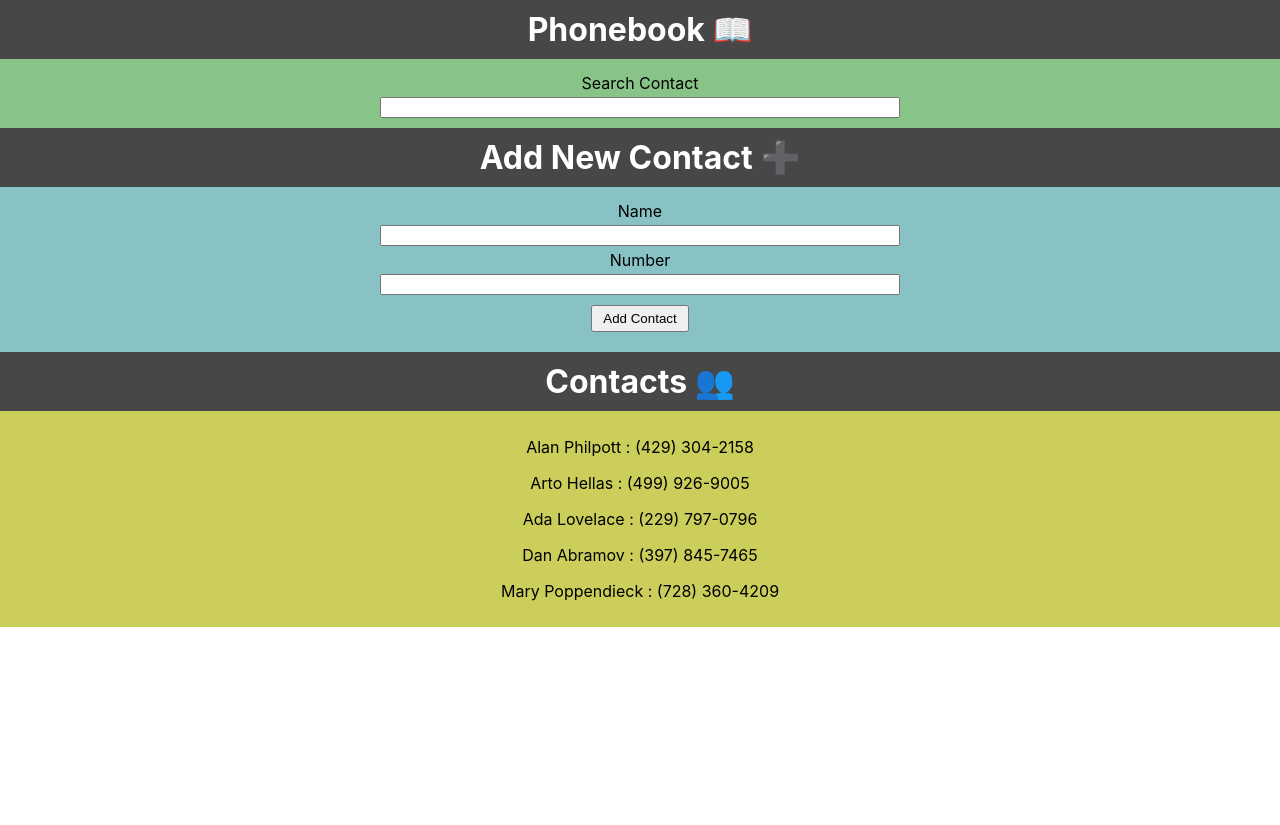
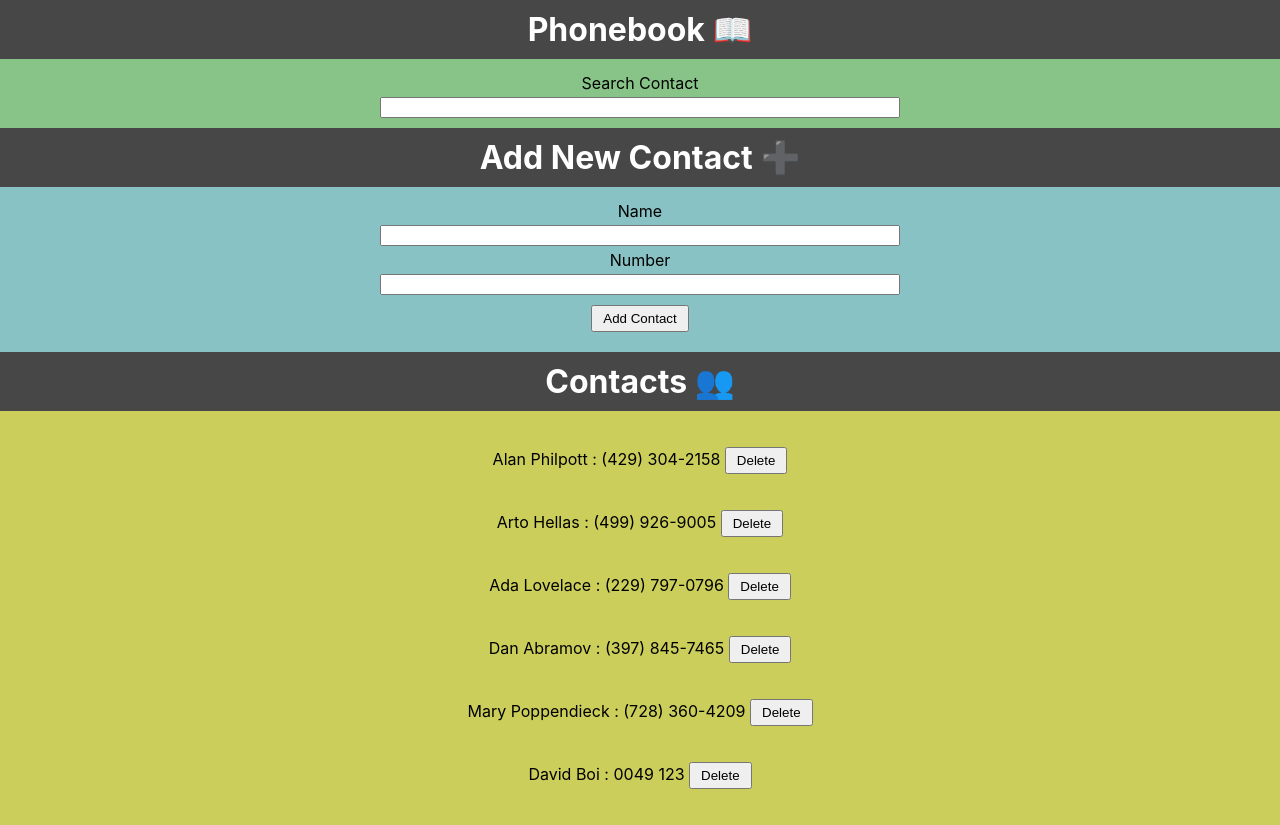
Before and after one commit to alancphilpott/fullstackopen2020, a React (Create React App) app in the folder part2/phonebook/: page / in a window 1280 px wide. Before the commit the page ends 800 px from the top, so only its background shows below. Built offline with nearby package versions, Linux system fonts and the light colour scheme; data requests are answered from the project's data file.

Commit message:
Exercises 2.15 - 2.18

```diff
--- a/part2/phonebook/db.json
+++ b/part2/phonebook/db.json
@@ -1,9 +1,34 @@
 {
-    "contacts": [
-        { "name": "Alan Philpott", "number": "(429) 304-2158", "id": 1},
-        { "name": "Arto Hellas", "number": "(499) 926-9005", "id": 2},
-        { "name": "Ada Lovelace", "number": "(229) 797-0796", "id": 3},
-        { "name": "Dan Abramov", "number": "(397) 845-7465", "id": 4},
-        { "name": "Mary Poppendieck", "number": "(728) 360-4209", "id": 5}
-      ]
+  "contacts": [
+    {
+      "name": "Alan Philpott",
+      "number": "(429) 304-2158",
+      "id": 1
+    },
+    {
+      "name": "Arto Hellas",
+      "number": "(499) 926-9005",
+      "id": 2
+    },
+    {
+      "name": "Ada Lovelace",
+      "number": "(229) 797-0796",
+      "id": 3
+    },
+    {
+      "name": "Dan Abramov",
+      "number": "(397) 845-7465",
+      "id": 4
+    },
+    {
+      "name": "Mary Poppendieck",
+      "number": "(728) 360-4209",
+      "id": 5
+    },
+    {
+      "name": "David Boi",
+      "number": "0049 123",
+      "id": 7
+    }
+  ]
 }
--- a/part2/phonebook/src/App.js
+++ b/part2/phonebook/src/App.js
@@ -2,7 +2,7 @@ import React, { useState, useEffect } from 'react'
 import Contacts from './components/Contacts'
 import Filter from './components/Filter'
 import ContactForm from './components/ContactForm'
-import axios from 'axios'
+import contactService from './services/contacts'
 
 function App() {
   const [contacts, setContacts] = useState([])
@@ -10,41 +10,71 @@ function App() {
   const [newNumber, setNewNumber] = useState('')
   const [search, setSearch] = useState('')
 
-  const getContactsEffectHook = () => {
-    axios
-      .get('http://localhost:3001/contacts')
-      .then((res) => setContacts(res.data))
-      .catch((err) => console.log('Error Fetching Data'))
-  }
+  // Effects
+  useEffect(() => {
+    contactService
+      .getAll()
+      .then((contacts) => setContacts(contacts))
+      .catch((err) => console.log(`Error Occured: ${err}`))
+  }, [])
 
-  useEffect(getContactsEffectHook, [])
+  // Helper Functions
+  const checkAlreadyExists = (contact) =>
+    contacts.filter((c) => c.name.toLowerCase() === contact.name.toLowerCase())
 
-  const checkAlreadyExists = (contact) =>
-    contacts.some(
-      (p) => p.name.toLowerCase() === contact.name.toLowerCase() || p.number === contact.number
-    )
-
+  // Event and State Mngt
   const handleNameInput = (e) => setNewName(e.target.value)
 
   const handleNumberInput = (e) => setNewNumber(e.target.value)
 
   const handleSearchInput = (e) => setSearch(e.target.value)
 
-  const handlenewContact = (e) => {
+  const handleNewContact = (e) => {
     e.preventDefault()
 
     const newContact = {
       name: newName,
-      number: newNumber,
-      id: contacts.length + 1
+      number: newNumber
     }
 
-    if (checkAlreadyExists(newContact))
-      alert(`${newName} or ${newNumber} Already Added To Phonebook`)
-    else {
-      setContacts(contacts.concat(newContact))
-      setNewName('')
-      setNewNumber('')
+    const existing = checkAlreadyExists(newContact)
+    if (existing.length !== 0) {
+      const existingContact = existing[0]
+
+      const shouldUpdate = window.confirm(
+        `${existingContact.name} Already Exists - Update Their Phone Number?`
+      )
+
+      const updatedContact = { ...existingContact, number: newContact.number }
+
+      if (shouldUpdate)
+        contactService.update(existingContact.id, updatedContact).then((contact) => {
+          setContacts(contacts.map((c) => (c.id !== updatedContact.id ? c : contact)))
+        })
+    } else {
+      contactService
+        .create(newContact)
+        .then((contact) => {
+          setContacts(contacts.concat(contact))
+          setNewName('')
+          setNewNumber('')
+        })
+        .catch((err) => console.log(`Error Occured: ${err}`))
+    }
+  }
+
+  const handleDeleteContact = (id) => {
+    const contact = contacts.find((c) => c.id === id)
+
+    const shouldDelete = window.confirm(`Delete ${contact.name}?`)
+
+    if (shouldDelete) {
+      contactService
+        .deleteOne(id)
+        .then((res) => {
+          setContacts(contacts.filter((c) => c.id !== id))
+        })
+        .catch((err) => console.log(`Error Occured: ${err}`))
     }
   }
 
@@ -56,19 +86,19 @@ function App() {
   return (
     <div className={'app-main'}>
       <h1>Phonebook 📖</h1>
-      <Filter search={search} handleClick={handleSearchInput} />
+      <Filter search={search} handleInput={handleSearchInput} />
 
       <h1>Add New Contact ➕</h1>
       <ContactForm
         name={newName}
         number={newNumber}
-        handleForm={handlenewContact}
+        handleForm={handleNewContact}
         handleNameInput={handleNameInput}
         handleNumberInput={handleNumberInput}
       />
 
       <h1>Contacts 👥</h1>
-      <Contacts contacts={contactsToShow} />
+      <Contacts contacts={contactsToShow} handleDelete={handleDeleteContact} />
     </div>
   )
 }
--- a/part2/phonebook/src/components/Contact.js
+++ b/part2/phonebook/src/components/Contact.js
@@ -1,8 +1,11 @@
 import React from 'react'
 
-const Contact = ({ person }) => (
+const Contact = ({ cInfo, handleDelete }) => (
   <p>
-    {person.name} : {person.number}
+    <span>
+      {cInfo.name} : {cInfo.number}
+    </span>{' '}
+    <button onClick={() => handleDelete(cInfo.id)}>Delete</button>
   </p>
 )
 
--- a/part2/phonebook/src/components/Contacts.js
+++ b/part2/phonebook/src/components/Contacts.js
@@ -1,10 +1,10 @@
 import React from 'react'
 import Contact from './Contact'
 
-const Contacts = ({ contacts }) => (
+const Contacts = ({ contacts, handleDelete }) => (
   <div className={'contacts'}>
-    {contacts.map((p) => (
-      <Contact key={p.id} person={p} />
+    {contacts.map((c) => (
+      <Contact key={c.id} cInfo={c} handleDelete={handleDelete} />
     ))}
   </div>
 )
--- a/part2/phonebook/src/components/Filter.js
+++ b/part2/phonebook/src/components/Filter.js
@@ -1,9 +1,9 @@
 import React from 'react'
 
-const Filter = ({ search, handleClick }) => (
+const Filter = ({ search, handleInput }) => (
   <div className={'filter'}>
     <header>Search Contact</header>
-    <input type="text" value={search} onChange={handleClick} />
+    <input type="text" value={search} onChange={handleInput} />
   </div>
 )
 
--- /dev/null
+++ b/part2/phonebook/src/services/contacts.js
@@ -0,0 +1,27 @@
+import axios from 'axios'
+
+const baseURL = 'http://localhost:3001/contacts'
+
+const getAll = () => {
+  const req = axios.get(baseURL)
+  return req.then((res) => res.data)
+}
+
+const create = (newContact) => {
+  const req = axios.post(baseURL, newContact)
+  return req.then((res) => res.data)
+}
+
+const update = (id, updatedContact) => {
+  const req = axios.put(`${baseURL}/${id}`, updatedContact)
+  return req.then((res) => res.data)
+}
+
+const deleteOne = (id) => {
+  const req = axios.delete(`${baseURL}/${id}`)
+  return req.then((res) => res)
+}
+
+const contactService = { getAll, create, update, deleteOne }
+
+export default contactService
```
